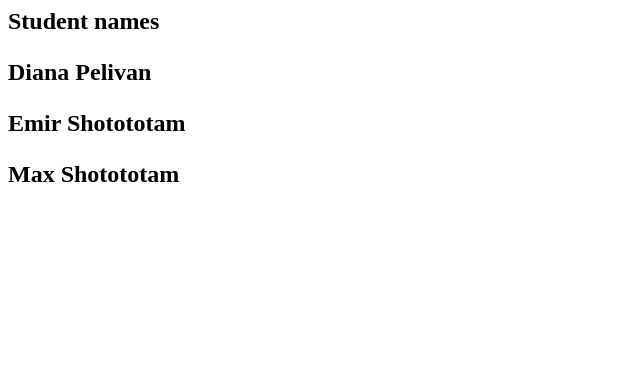
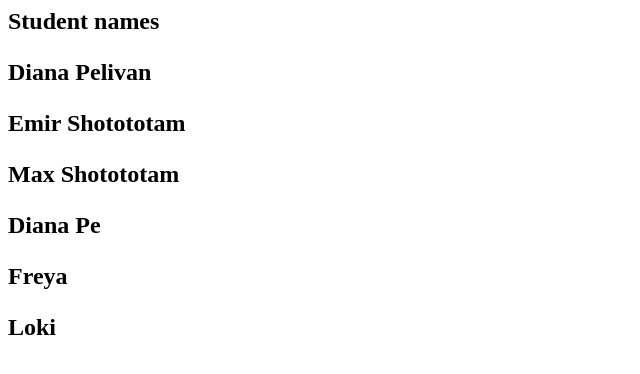
Before and after one commit to amatushevskyi-creator/MyProject, a plain HTML site: page index.html in a window 1280 px wide. Shown: the whole page, without its empty margins (0-640 px from the left). Drawn offline with Linux system fonts and the light colour scheme.

Commit message:
added 3 more students

```diff
--- a/index.html
+++ b/index.html
@@ -2,3 +2,6 @@
 <p>Diana Pelivan<p>
 <p>Emir Shotototam<p>
 <p>Max Shotototam<p>
+<p>Diana Pe<p>
+<p>Freya<p>
+<p>Loki<p>
```
Also changed, not shown: index2.html (deleted).
